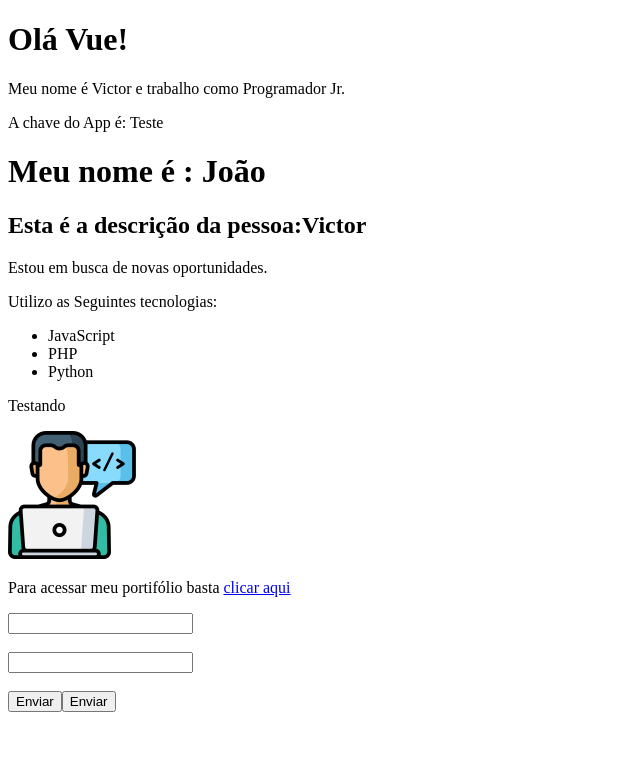
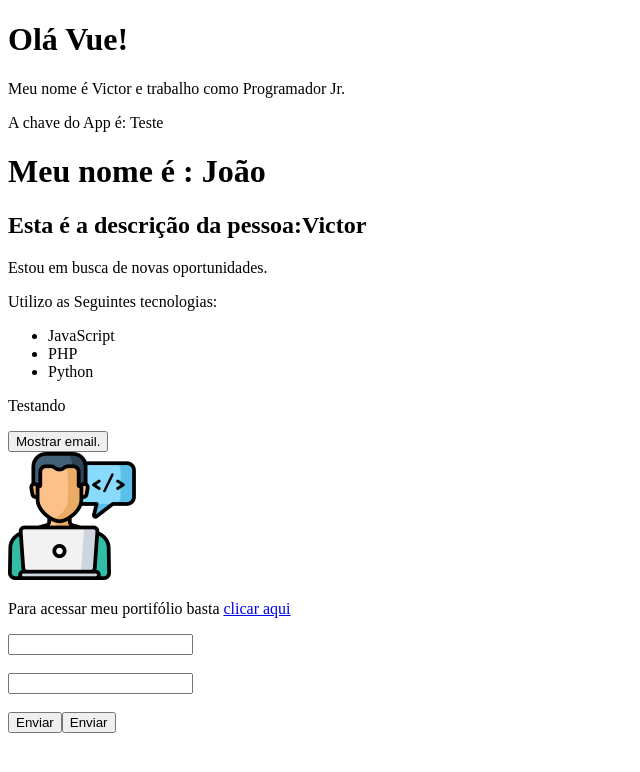
Before and after one commit to victorfreireavfs/VueJs_estudos, a Vue app in the folder 2_/: page / in a window 1280 px wide. Shown: the top 772 px of the page, without its empty margins (0-640 px from the left). Built offline with nearby package versions, Linux system fonts and the light colour scheme.

Commit message:
Métodos

```diff
--- a/2_/src/components/Info.vue
+++ b/2_/src/components/Info.vue
@@ -9,7 +9,10 @@
             <li>Python</li>
         </ul>
         <p v-if="3 > 2">Testando</p>
-        <p v-show="mostar_email">Meu email é:  {{ email }}</p>
+        <div>
+            <button @click="show_email">{{ texto_botao }}</button>
+        </div>
+        <p v-show="mostrar_email">Meu email é:  {{ email }}</p>
         <Picture/>
         <p>Para acessar meu portifólio basta <a v-bind:href="meu_link" target="_blank">clicar aqui</a></p>
     </div>
@@ -29,7 +32,19 @@ export default {
             esta_trabalhando: false,
             mostar_email: false,
             email:"victoravgs@gmail.com",
-            meu_link:"https://github.com/victorfreireavfs/devmedia-estudos"
+            meu_link:"https://github.com/victorfreireavfs/devmedia-estudos",
+            texto_botao:"Mostrar email."
+        }
+    },
+
+    methods:{
+    show_email(){
+            this.mostrar_email = !this.mostrar_email
+            if(!this.mostrar_email){
+                this.texto_botao='Mostrar email.'
+            } else{
+                this.texto_botao = 'Ocultar email.'
+            }
         }
     }
 }
```
